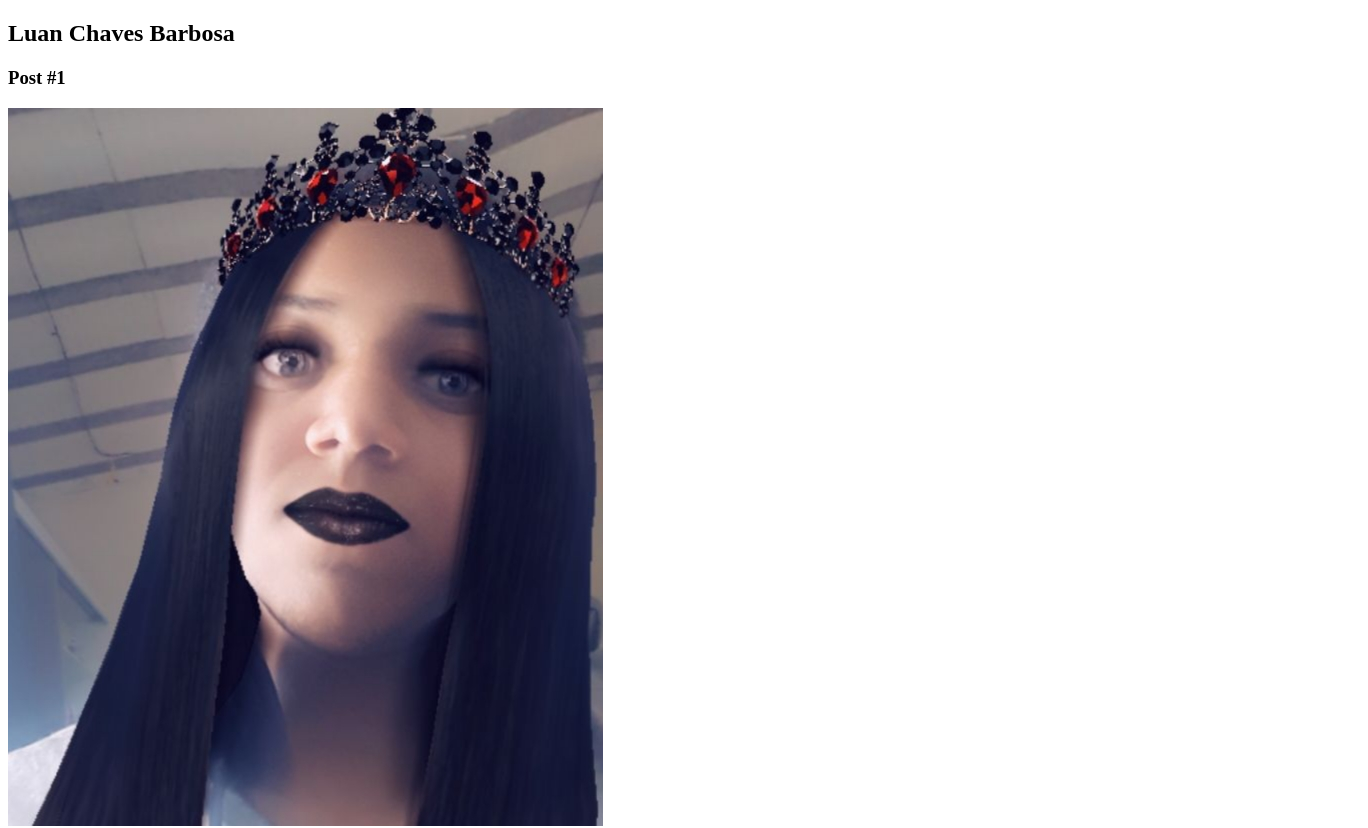
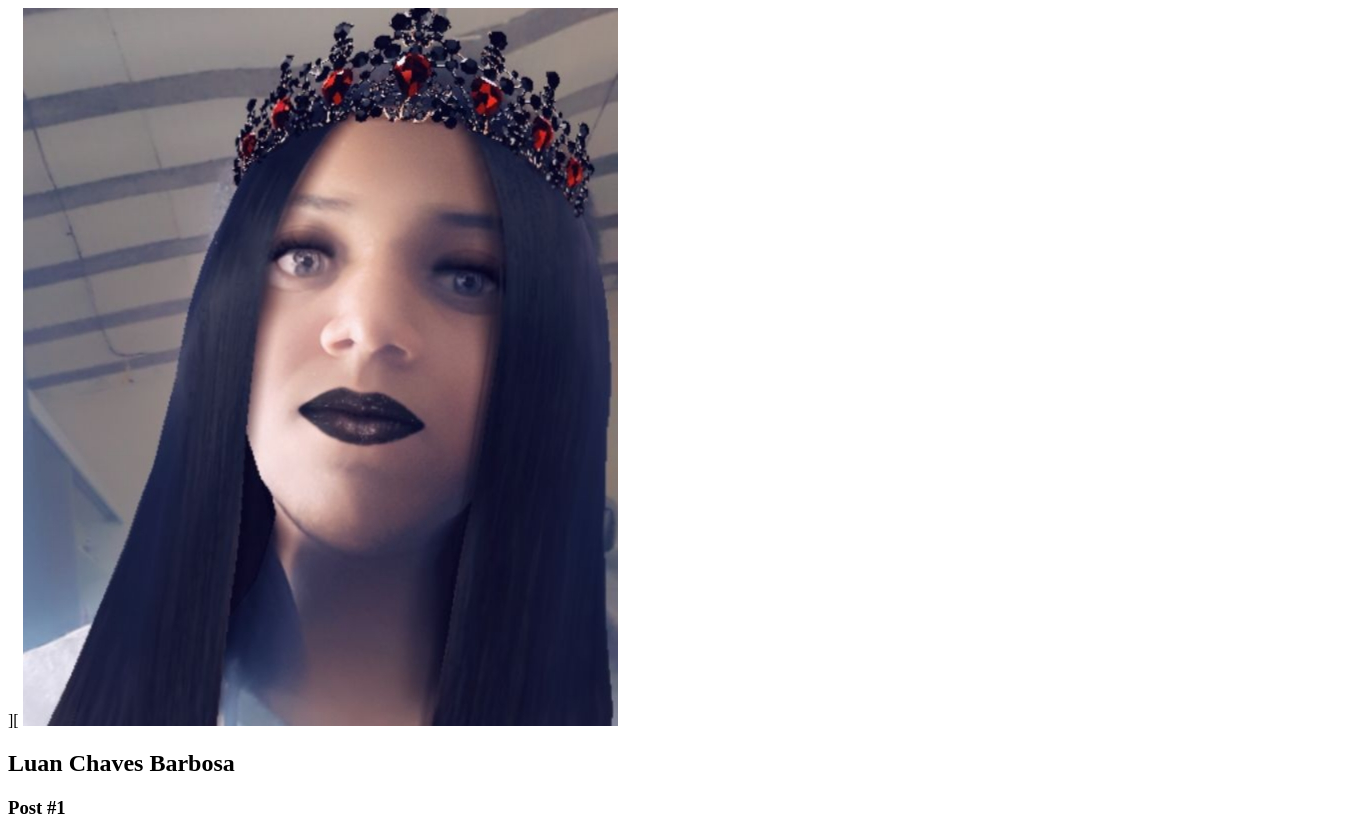
Before and after one commit to Qsonow/Estudo-da-DIO-EDUZZ, a plain HTML site: page Atividades/exercicio1/index.html in a window 1280 px wide. Shown: the top 828 px of the page, 1368 px wide, since content can reach past the window. Drawn offline with Linux system fonts and the light colour scheme.

Commit message:
Eu gotica

```diff
--- a/Atividades/exercicio1/index.html
+++ b/Atividades/exercicio1/index.html
@@ -9,13 +9,14 @@
 </head>
 
 <body>
-    <section>
+    <section>][
+        <img src="img/kkk.jpg" alt="Eu gotica kk">
         <h2>Luan Chaves Barbosa</h2>
         <article>
             <header>
                 <h3>Post #1</h3>
             </header>
-            <img src="img/kkk.jpg" alt="Edição feita por mim S2">
+            <img src="img/curso_em_video.png" alt="Edição feita por mim S2">
             <p>Lorem ipsum dolor sit amet, <a href="https://www.linkedin.com/in/luan-cb-6a6492222/" target="_blank">Meu
                     linkedin</a> <a href="luanchavesba@gmail.com" target="_blank">e-mail</a> consectetur adipisicing elit. Odio rem
                 facere, voluptates quisquam optio nisi natus neque! Qui eaque eum, consequatur nesciunt dignissimos
```
